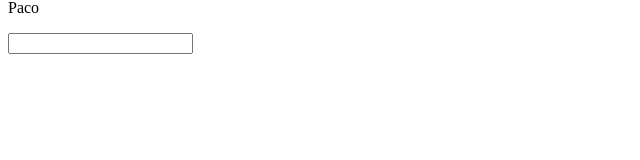
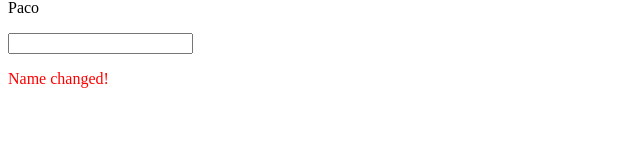
Before and after one commit to javierpb275/vue-composition-api, a Vue app: page / in a window 1280 px wide. Shown: the part 122-282 px from the top of the page, without its empty margins (0-640 px from the left). Built offline with nearby package versions, Linux system fonts and the light colour scheme.

Commit message:
props using composition api

```diff
--- a/src/App.vue
+++ b/src/App.vue
@@ -6,6 +6,7 @@
     <p>{{ name }}</p>
     <input type="text" v-model="phrase" />
     <p>{{ reversedPhrase }}</p>
+    <alert :user="user"/>
   </div>
 </template>
 
@@ -19,9 +20,13 @@ import {
   onBeforeMount,
   onMounted,
 } from "vue";
+import Alert from './components/Alert.vue';
 
 export default {
   name: "App",
+  components: {
+    Alert
+  },
   setup() {
     onBeforeMount(() => {
       console.log("onBeforeMount()");
@@ -67,6 +72,7 @@ export default {
       phrase,
       reversedPhrase,
       double,
+      user
     };
   },
 };
--- /dev/null
+++ b/src/components/Alert.vue
@@ -0,0 +1,18 @@
+<template>
+  <div v-if="!flag" style="color: red;">Name changed!</div>
+</template>
+
+<script>
+import { computed } from "vue";
+
+export default {
+  name: "Alert",
+  props: ["user"],
+  setup(props) {
+    const flag = computed(() => props.user.name === "Pepe");
+    return {
+      flag,
+    };
+  },
+};
+</script>
```
